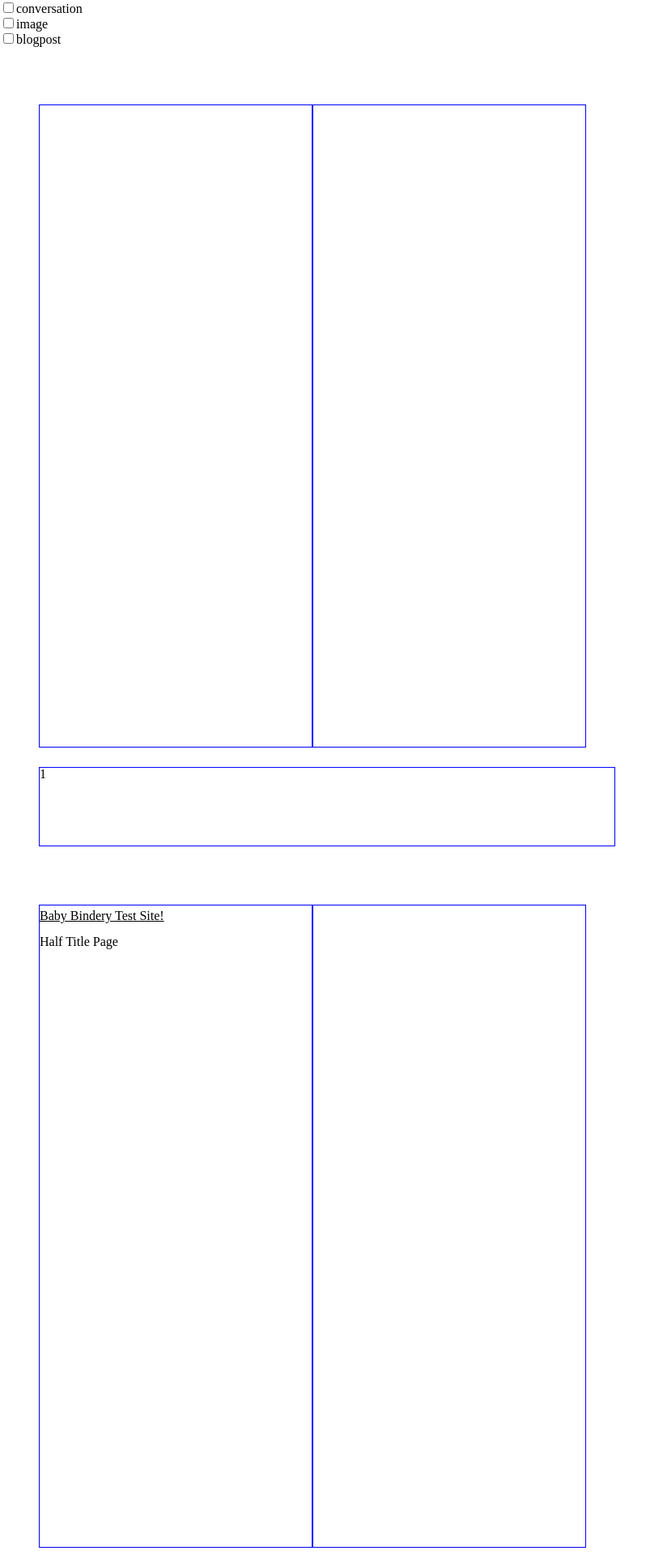
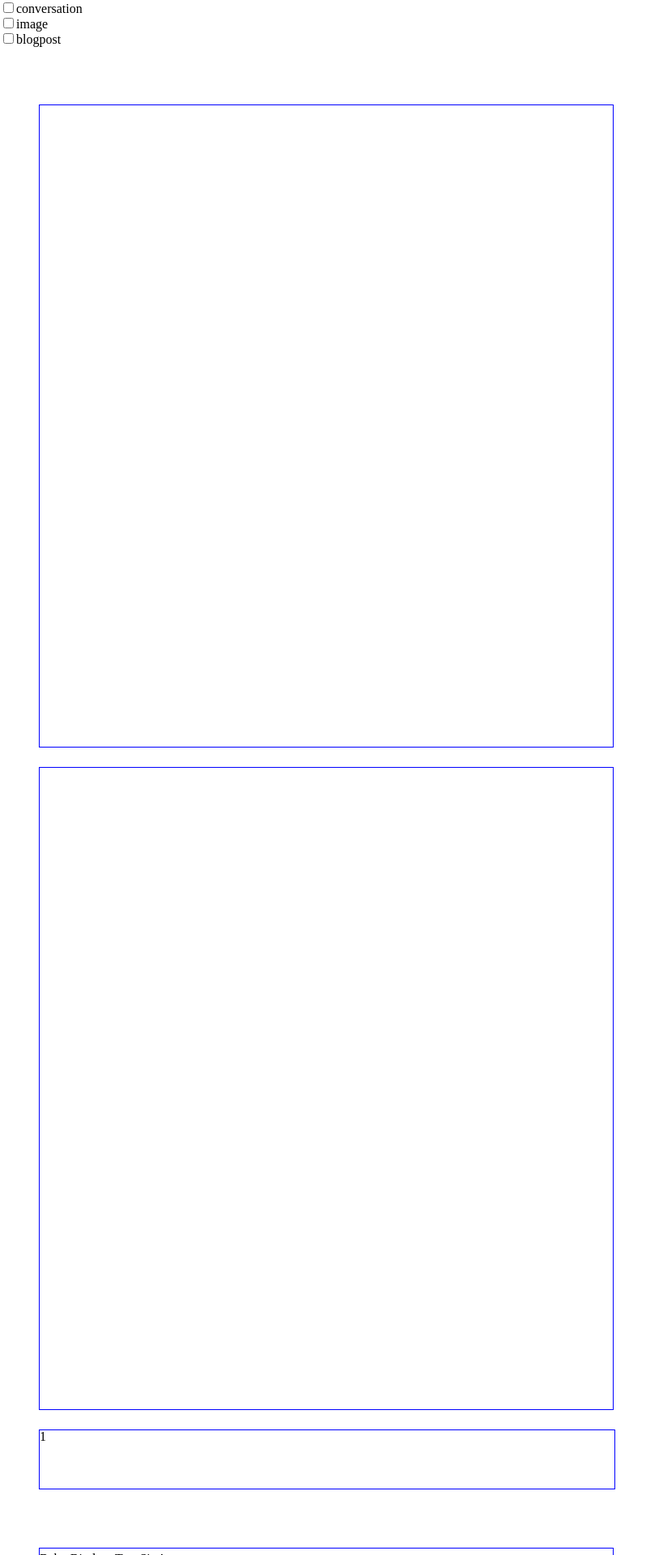
Before and after one commit to thedesignoffice/babybindery, a Jekyll site: the page built from book_twocol.html, in a window 1280 px wide. Shown: the top 1920 px of the page at 81% size, without its empty margins (0-819 px from the left). Built offline with Jekyll 4.4.1, drawn with Linux system fonts in a browser that asks for light colours; nearby versions of some CDN libraries.

Commit message:
text no longer overset

```diff
--- a/_layouts/print.html
+++ b/_layouts/print.html
@@ -7,7 +7,7 @@
     {% include universal_css.html %}
     {% include book_css.html %}
     <!-- Styles web view of book content, the html "print preview"-->
-    {% include type_css.html %}
+    <!-- {% include type_css.html %} -->
     {% include print_css.html %} <!-- Print-media stylesheet. -->
     {% include preload_images.html %} <!-- Loads images before other javascript stuff.... maybe not doing anything yet. -->
     {% include regions_js.html %} <!-- See https://github.com/FremyCompany/css-regions-polyfill -->
@@ -32,7 +32,9 @@
       {% for num in (1...100) %}
       <div class="page">
         <div class="content-wrapper">
-         <div class='page-content'></div> <!-- Flow-from Elements -->
+
+          <div class='page-content'></div> <!-- Flow-from Elements -->
+
         </div>
         <div class='page-footer'>{{ num }}</div>
 
--- a/_layouts/print_twocol.html
+++ b/_layouts/print_twocol.html
@@ -9,7 +9,7 @@
     {% include book_css.html %} <!-- Styles web view of book content, the html "print preview"-->
     {% include print_css.html %} <!-- Print-media stylesheet. -->
     {% include preload_images.html %} <!-- Loads images before other javascript stuff.... maybe not doing anything yet. -->
-    {% include regions_js.html %} <!-- See https://github.com/FremyCompany/css-regions-polyfill -->
+    {% include regions_js.html %} <!-- See https:/github.com/FremyCompany/css-regions-polyfill -->
   </head>
 
   <body>
--- a/css/book.css
+++ b/css/book.css
@@ -25,26 +25,16 @@
 
 .page-content{
   /* Regions container. */
-  position: static; /* needs to have a position
+  display: block;
+  /* needs to have a position
   because display is inline from Polyfill */
   border: 1px solid blue;
   /* margin & padding only seem to work on the sides in regions.  */
   flow-from: toprint;
-  height: 8.25in; /* This just serves to split up the CSS regions flow - any taller causes problems */
+  height: 8.25in;
+  max-height: 8.25in;
+  /* This just serves to split up the CSS regions flow - any taller causes problems */
   margin-bottom: 0.25in;
-}
-
-.page-footer{
-  clear: both;
-  height: 1in !important;
-}
-.col {
-  width: 3.5in;
-  float: left;
-  display: inline;
-}
-.col.left{
-  margin-right: 0.25in;
 }
 
 .page-footer{
@@ -62,8 +52,3 @@
   visibility: hidden; /* hiding any mystery content, just takin up space. */
   height: 8.5in;
 }
-
-sup{
-  font-size: 6px;
-  font-family: monospace;
-}
--- a/css/print.css
+++ b/css/print.css
@@ -21,7 +21,7 @@
 
 .content-wrapper {
 	display: inline;
-	position: static;
+	position: relative;
 	top: 0;
 	left: 0;
 	height: 8.5in;
--- a/css/type.css
+++ b/css/type.css
@@ -21,3 +21,8 @@
 	padding-bottom: 1px solid;
 	border-bottom: 1px solid red;
 }
+
+sup{
+  font-size: 6px;
+  font-family: monospace;
+}
--- a/js/checkboxes_links.js
+++ b/js/checkboxes_links.js
@@ -62,6 +62,7 @@
   n_checked = checked_contents.length;
   for(var j=0;j<n_checked;j++){
     $('.content.'+checked_contents[j]).css('display','block');
+    // what should the correct display be here?
     console.log('Flowing in '+checked_contents[j]+' contents.');
   }
 
```
